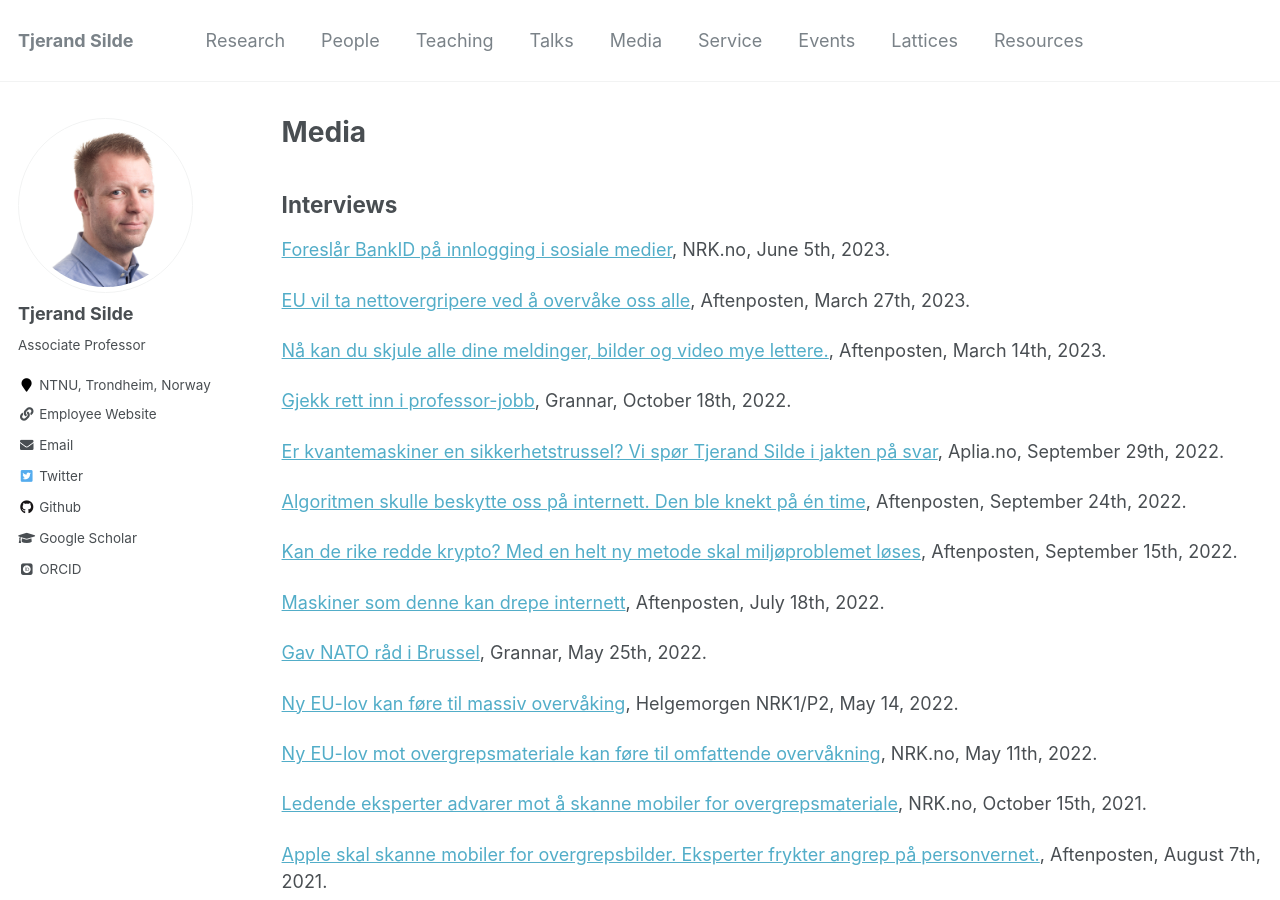
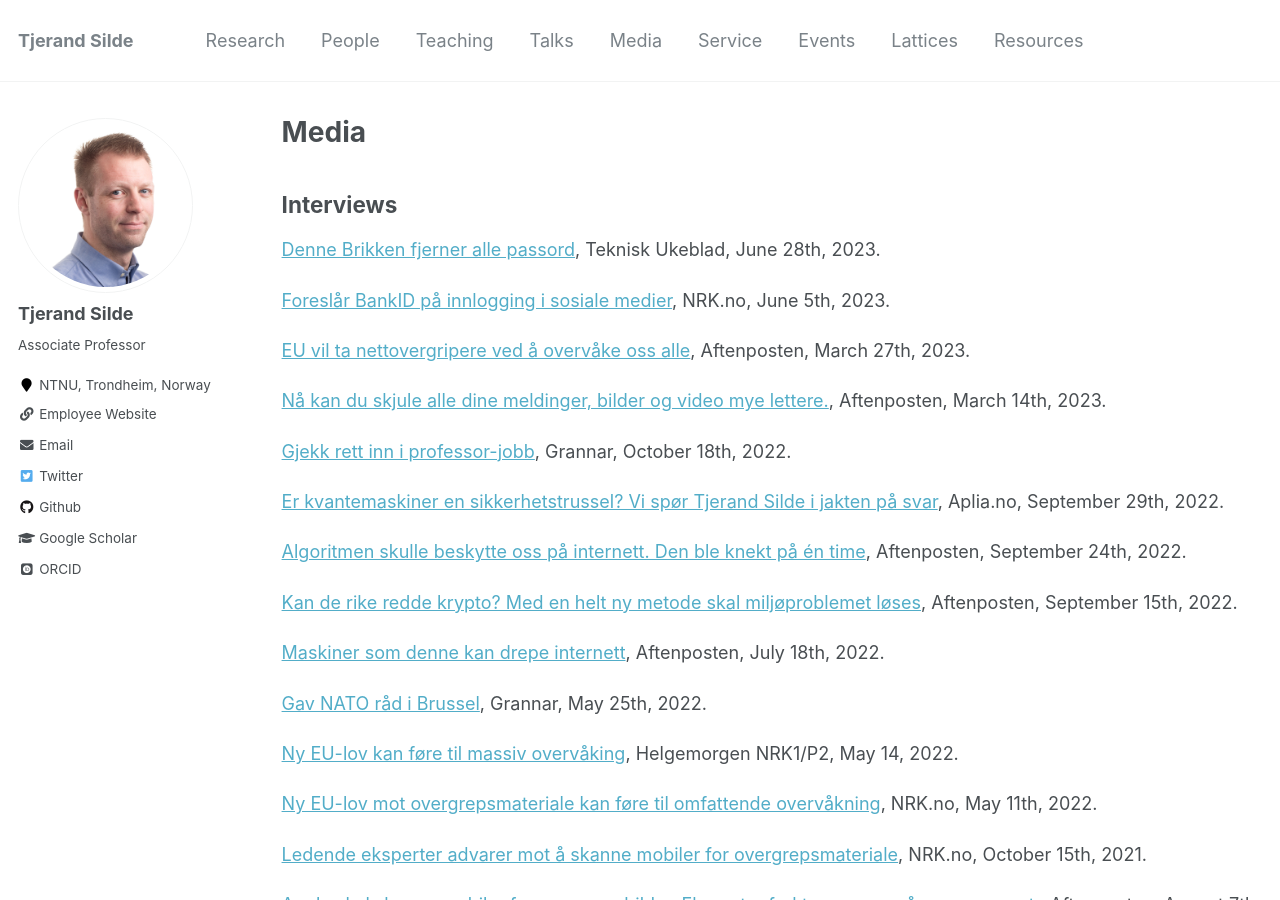
Before and after one commit to tjesi/tjesi.github.io, a Jekyll site: the page built from _pages/media.md, in a window 1280 px wide and 900 px high. Built offline with Jekyll 4.4.1, drawn with Linux system fonts in a browser that asks for light colours; some web fonts are replaced.

Commit message:
Update media.md

```diff
--- a/_pages/media.md
+++ b/_pages/media.md
@@ -6,6 +6,8 @@ author_profile: true
 ---
 
 ## Interviews
+
+[Denne Brikken fjerner alle passord](https://tjerandsilde.no/files/TU-2023-04.pdf), Teknisk Ukeblad, June 28th, 2023.
 
 [Foreslår BankID på innlogging i sosiale medier](https://www.nrk.no/norge/foreslar-bankid-pa-innlogging-i-sosiale-medier-1.16429728), NRK.no, June 5th, 2023.
 
```
